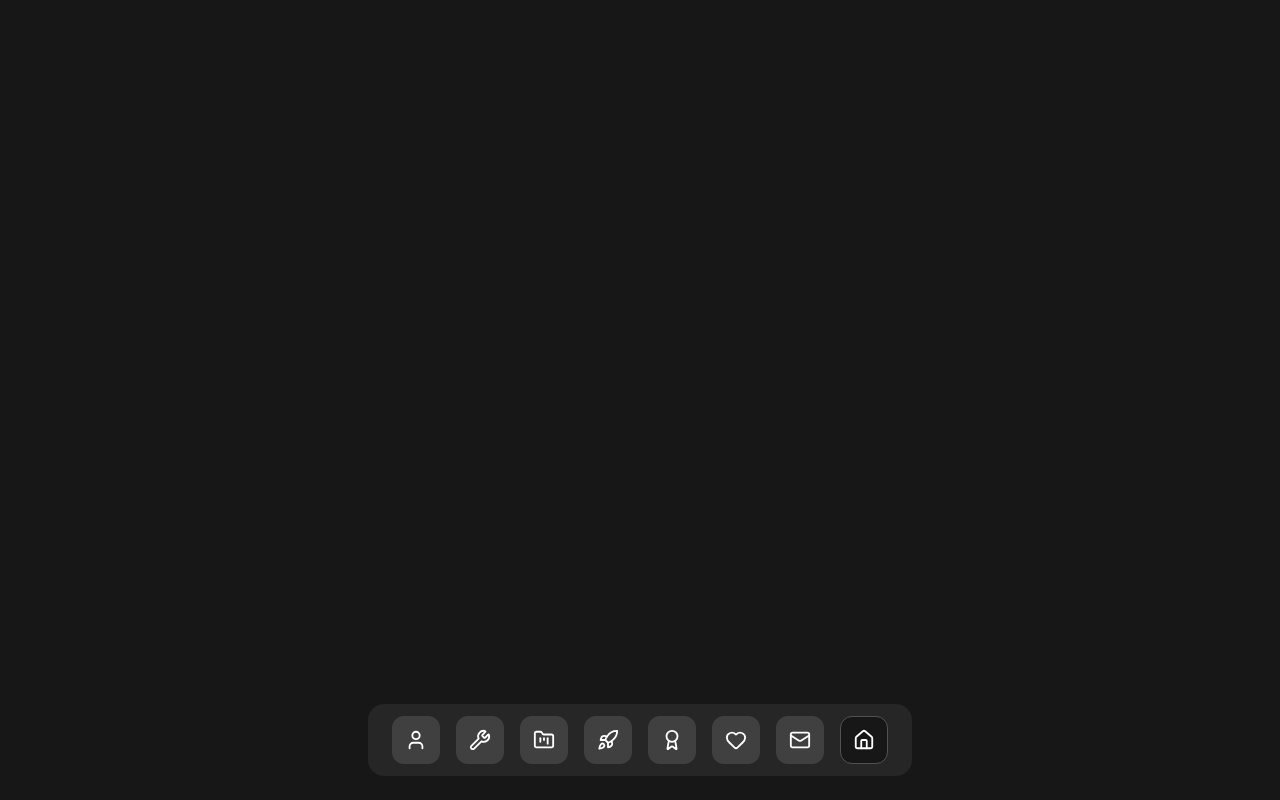
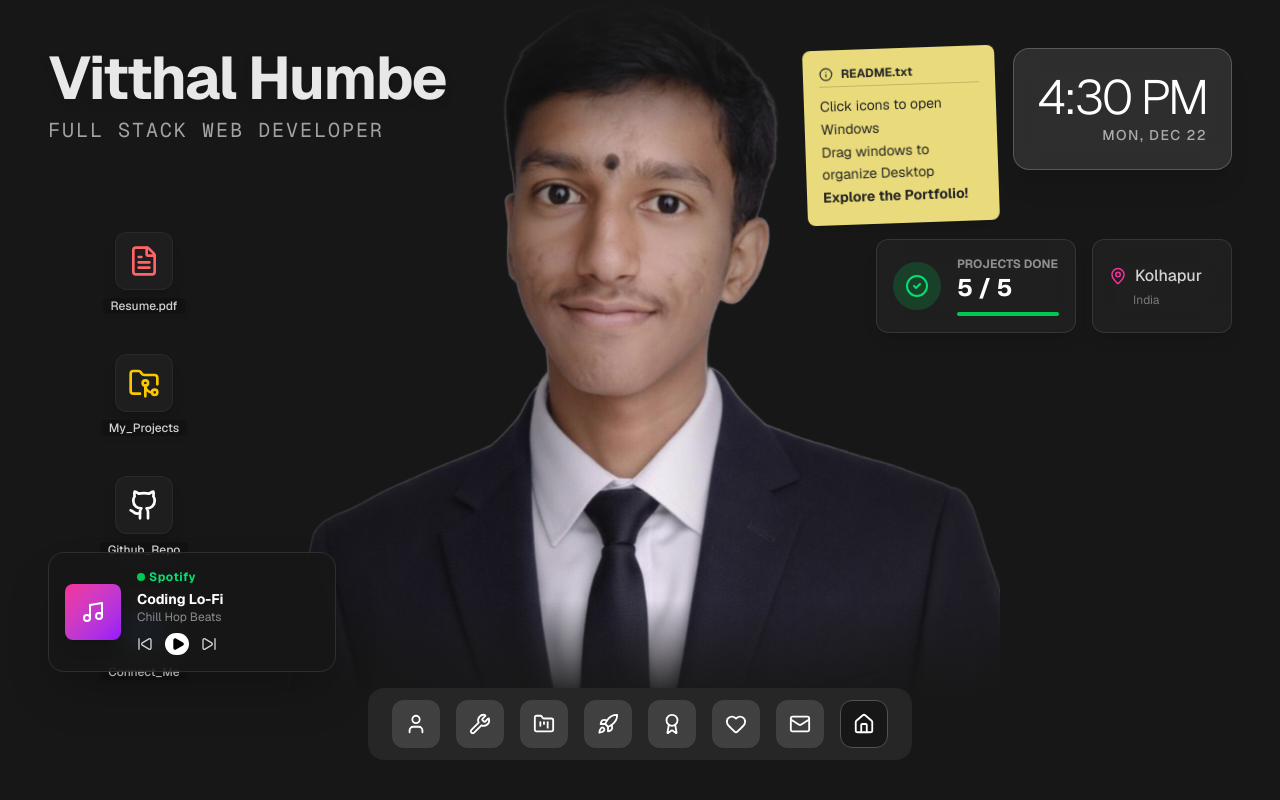
Before and after one commit to vitthalhumbe/m3400, a Next.js app: page / in a window 1280 px wide. Built offline with nearby package versions, Linux system fonts and the light colour scheme.

Commit message:
Added Home Looks

```diff
--- a/src/components/apps/AboutHome.tsx
+++ b/src/components/apps/AboutHome.tsx
@@ -22,9 +22,9 @@ export default function AboutHome() {
           </span>
         </h1>
 
-        <p className="mt-6 text-sm leading-relaxed text-neutral-300">
-          I'm a Computer Science student under the AI/ML domain, focused on
-          building various real life applications & systems in AIML and
+        <p className="mt-6 text-md leading-relaxed text-neutral-300">
+          I'm a Computer Science student passionated about Full-Stack web development and AI-driven applications,
+          focused on building various real life applications & systems in AIML and
           software engineering. Currently working on my personal mission
           which I call “Mission34” which is the centre house of showing my
           all skills. I prefer understanding core systems beforehand and
--- a/src/components/desktop/Desktop.tsx
+++ b/src/components/desktop/Desktop.tsx
@@ -1,9 +1,25 @@
 "use client"
 
+import { useState, useEffect, useRef } from "react"
 import { useWindowManager } from "@/hooks/useWindowManager"
 import Dock from "./Dock"
 import AppWindow from "@/components/windows/AppWindow"
+import { FileText, FolderGit2, Github, Pause, Music, SkipBack, SkipForward, Play, Linkedin, MapPin, CheckCircle2, Info, } from "lucide-react"
+import backgroundImg from "@/assets/Background.png";
 
+const DesktopShortcut = ({ icon: Icon, label, color = "text-blue-400", onClick }: any) => (
+    <div
+      onClick={onClick}
+      className="flex flex-col items-center gap-2 group cursor-pointer w-24 p-2 rounded hover:bg-white/10 transition-colors"
+    >
+      <div className={`p-3 rounded-xl bg-neutral-800/50 border border-white/5 shadow-lg group-hover:scale-110 transition-transform ${color}`}>
+        <Icon size={32} />
+      </div>
+      <span className="text-xs text-center text-white/80 font-medium drop-shadow-md group-hover:text-white bg-black/20 rounded px-2">
+        {label}
+      </span>
+    </div>
+  )
 export default function Desktop() {
   const {
     windows,
@@ -13,19 +29,215 @@ export default function Desktop() {
     resetDesktop,
   } = useWindowManager()
 
+  const [time, setTime] = useState(new Date())
+  const [isPlaying, setIsPlaying] = useState(false)
+  const audioRef = useRef<HTMLAudioElement | null>(null)
+
+  useEffect(() => {
+    const timer = setInterval(() => setTime(new Date()), 1000 * 60)
+    return () => clearInterval(timer)
+  }, [])
+
+
+
+  const formatTime = (date: Date) => {
+    return date.toLocaleTimeString("en-US", {
+      hour: "numeric",
+      minute: "2-digit",
+      hour12: true,
+    })
+  }
+
+  const formatDate = (date: Date) => {
+    return date.toLocaleDateString("en-US", {
+      weekday: "short",
+      month: "short",
+      day: "numeric",
+    })
+  }
+  const toggleMusic = () => {
+    if (audioRef.current) {
+      if (isPlaying) {
+        audioRef.current.pause()
+      } else {
+        audioRef.current.play()
+      }
+      setIsPlaying(!isPlaying)
+    }
+  }
+
+  const handleShortcutClick = (type: string) => {
+    switch (type) {
+      case 'resume':
+        window.open('/Resume.pdf', '_blank')
+        break
+      case 'projects':
+        openWindow('projects')
+        break
+      case 'github':
+        window.open('https://github.com/vitthalhumbe', '_blank')
+        break
+      case 'linkedin':
+        window.open('https://www.linkedin.com/in/vitthal-humbe-9a8b12264', '_blank')
+        break
+      default:
+        break
+    }
+  }
+
+
+
   return (
-    <div className="relative h-screen w-screen bg-neutral-900 text-white overflow-hidden">
+    <div className="relative h-screen w-screen bg-neutral-900 text-white overflow-hidden font-sans selection:bg-pink-500/30">
+      <audio
+        ref={audioRef}
+        src="https://cdn.pixabay.com/audio/2022/05/27/audio_1808fbf07a.mp3"
+        loop
+      />
+      <div className="absolute inset-0 z-0 w-full h-full">
+        <div className="absolute inset-0 bg-neutral-900">
+          <img
+            src={backgroundImg.src}
+            alt="Background"
+            className="w-full h-full object-contain object-bottom opacity-100"
+          />
+          <div className="absolute inset-x-0 bottom-0 h-1/4 bg-gradient-to-t from-neutral-900 via-neutral-900 to-transparent" />
+          <div className="absolute inset-0 bg-gradient-to-r from-neutral-900 via-transparent to-neutral-900" />
+          <div className="absolute inset-x-0 top-0 h-1/3 bg-gradient-to-b from-neutral-900 via-transparent to-transparent" />
+        </div>
+
+        <div className="absolute top-12 left-12 select-none pointer-events-none">
+          <h1 className="text-6xl font-bold tracking-tight text-white/90 drop-shadow-lg">
+            Vitthal Humbe
+          </h1>
+          <p className="mt-2 text-xl text-white/60 font-mono tracking-widest uppercase">
+            Full Stack Web Developer
+          </p>
+        </div>
+
+        <div className="absolute top-12 right-12 flex flex-col gap-4 items-end pointer-events-auto">
+          <div className="flex gap-4 items-start">
+            <div className="relative group">
+              <div className="w-48 p-4 bg-yellow-200/90 text-neutral-800 rounded-lg shadow-lg rotate-[-2deg] transition-transform hover:rotate-0 hover:scale-105 backdrop-blur-sm">
+                <div className="flex items-center gap-2 mb-2 border-b border-neutral-800/20 pb-1">
+                  <Info size={14} />
+                  <span className="text-xs font-bold">README.txt</span>
+                </div>
+                <p className="text-sm font-handwriting leading-relaxed">
+                  Click icons to open Windows<br />
+                  Drag windows to organize Desktop<br />
+                  <span className="font-bold">Explore the Portfolio! </span>
+                </p>
+              </div>
+            </div>
+
+            <div className="flex flex-col items-end">
+              <div className="bg-white/10 backdrop-blur-md border border-white/20 p-6 rounded-2xl shadow-xl text-right min-w-[180px]">
+                <div className="text-5xl font-light tracking-tighter text-white">
+                  {formatTime(time)}
+                </div>
+                <div className="text-sm font-medium text-white/60 mt-1 uppercase tracking-widest">
+                  {formatDate(time)}
+                </div>
+              </div>
+            </div>
+          </div>
+          <div className="flex gap-4">
+            <div className="bg-neutral-800/60 backdrop-blur-md border border-white/10 p-4 rounded-xl shadow-lg flex items-center gap-4 min-w-[200px]">
+              <div className="bg-green-500/20 p-3 rounded-full text-green-400">
+                <CheckCircle2 size={24} />
+              </div>
+              <div className="flex-1">
+                <div className="text-xs text-white/50 uppercase font-bold">Projects Done</div>
+                <div className="text-2xl font-bold">5 / 5</div>
+                <div className="w-full h-1 bg-neutral-700 mt-2 rounded-full overflow-hidden">
+                  <div className="h-full bg-green-500 w-full" />
+                </div>
+              </div>
+            </div>
+            <div className="bg-neutral-800/60 backdrop-blur-md border border-white/10 p-4 rounded-xl shadow-lg flex flex-col justify-center min-w-[140px]">
+              <div className="flex items-center gap-2 text-white/80">
+                <MapPin size={18} className="text-pink-500" />
+                <span className="font-medium">Kolhapur</span>
+              </div>
+              <div className="text-xs text-white/40 ml-6 mt-1">India</div>
+            </div>
+          </div>
+
+
+        </div>
+        <div className="absolute top-48 left-12 flex flex-col gap-8 z-0">
+          <div className="absolute top-8 left-12 flex flex-col gap-6 z-10">
+            <DesktopShortcut
+              icon={FileText}
+              label="Resume.pdf"
+              color="text-red-400"
+              onClick={() => handleShortcutClick('resume')}
+            />
+            <DesktopShortcut
+              icon={FolderGit2}
+              label="My_Projects"
+              color="text-yellow-400"
+              onClick={() => handleShortcutClick('projects')}
+            />
+            <DesktopShortcut
+              icon={Github}
+              label="Github_Repo"
+              color="text-white"
+              onClick={() => handleShortcutClick('github')}
+            />
+            <DesktopShortcut
+              icon={Linkedin}
+              label="Connect_Me"
+              color="text-blue-500"
+              onClick={() => handleShortcutClick('linkedin')}
+            />
+          </div>
+        </div>
+        <div className="absolute bottom-32 left-12 z-10">
+          <div className="bg-neutral-900/80 backdrop-blur-md border border-white/10 p-4 rounded-2xl flex items-center gap-4 w-72 shadow-2xl group hover:bg-neutral-800/80 transition-colors">
+            <div className={`w-14 h-14 bg-gradient-to-br from-pink-500 to-purple-600 rounded-lg flex items-center justify-center shadow-lg ${isPlaying ? 'animate-pulse' : ''}`}>
+              <Music size={24} className="text-white" />
+            </div>
+
+            <div className="flex-1">
+              <div className="text-xs text-green-400 font-bold tracking-wider mb-1 flex items-center gap-1">
+                <span className={`w-2 h-2 rounded-full bg-green-500 ${isPlaying ? 'animate-ping' : ''}`} />
+                Spotify
+              </div>
+              <div className="font-bold text-sm text-white">Coding Lo-Fi</div>
+              <div className="text-xs text-white/50">Chill Hop Beats</div>
+              <div className="flex gap-3 mt-2 text-white/80 items-center">
+                <SkipBack size={16} className="hover:text-white cursor-pointer" />
+                <div
+                  onClick={toggleMusic}
+                  className="bg-white text-black p-1 rounded-full hover:scale-110 transition-transform cursor-pointer"
+                >
+                  {isPlaying ? <Pause size={14} fill="black" /> : <Play size={14} fill="black" className="ml-0.5" />}
+                </div>
+
+                <SkipForward size={16} className="hover:text-white cursor-pointer" />
+              </div>
+            </div>
+          </div>
+        </div>
+      </div>
+
+      <div className="relative z-30 w-full h-full pointer-events-none">
           {windows.map(win => (
+            <div key={win.id} className="pointer-events-auto">
                 <AppWindow
-          key={win.id}
                   id={win.id}
                   zIndex={win.zIndex}
                   onFocus={bringToFront}
                   onClose={closeWindow}
                 />
+            </div>
           ))}
-
+      </div>
+      <div className="absolute bottom-4 left-0 right-0 z-50 flex justify-center pointer-events-auto">
         <Dock onOpen={openWindow} onHome={resetDesktop} />
+      </div>
     </div>
   )
 }
```
Also changed, not shown: src/assets/Background.png (added), 1 other file (tests, documents, lock files or other folders). Lines whose indentation alone changed are shown as unchanged.
